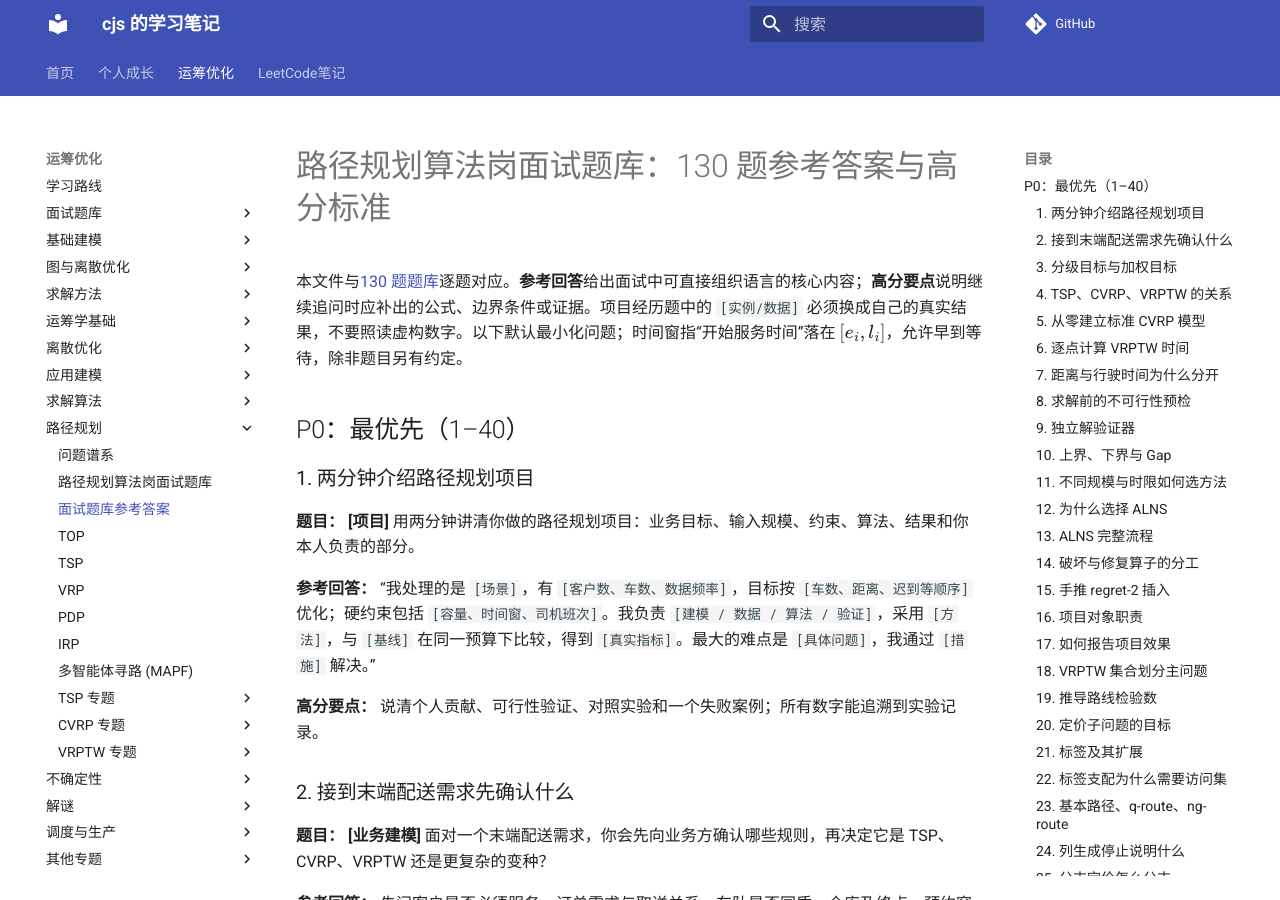
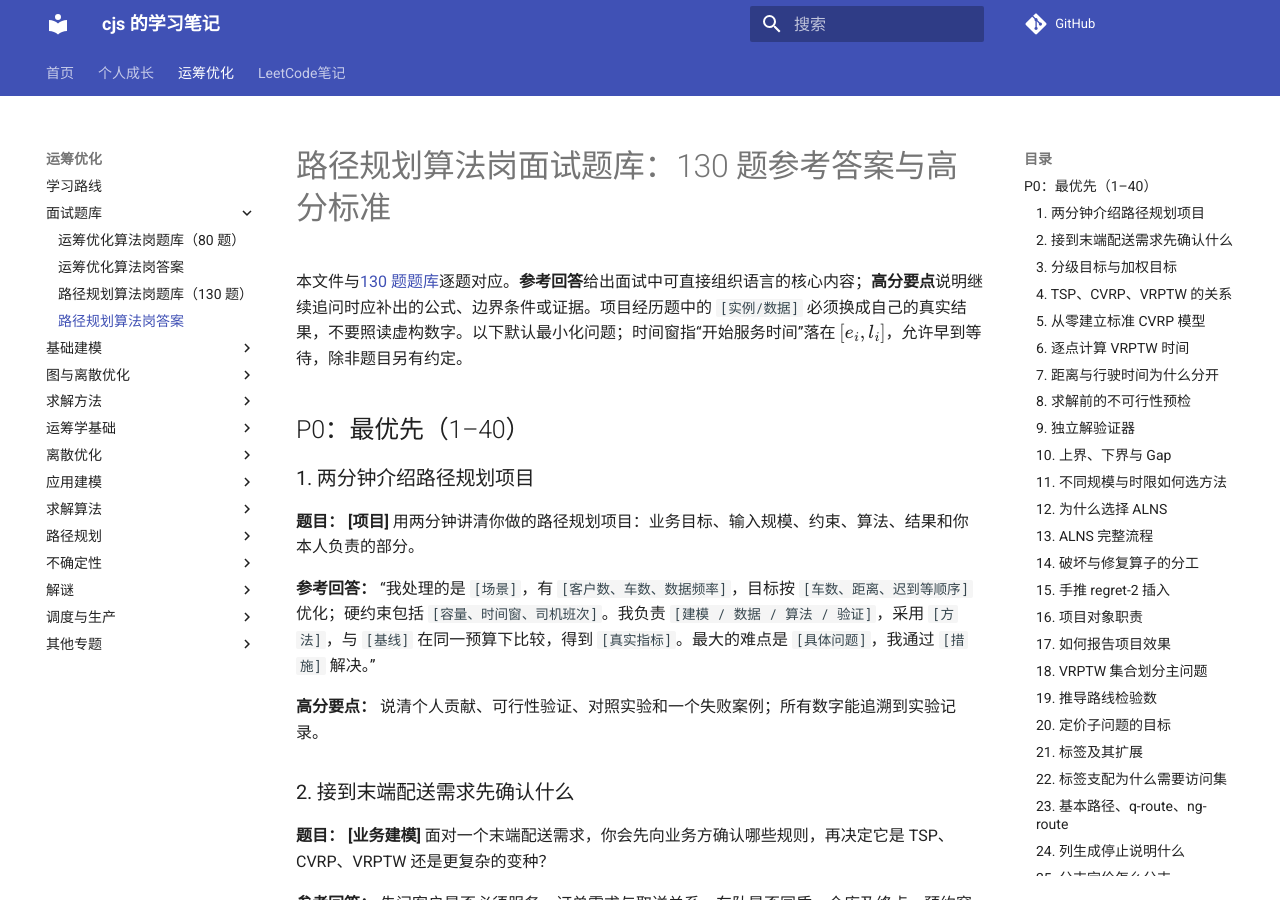
Before and after one commit to fengmaker/my-website, an MkDocs documentation site: the page built from docs/运筹优化/面试题库/路径规划算法岗面试题库_参考答案.md, in a window 1280 px wide and 900 px high. Built offline with MkDocs 1.6.1 and Material for MkDocs 9.7.7, drawn with Linux system fonts in a browser that asks for light colours; comment, search, counter and statistics services are not loaded.

Commit message:
docs: move path planning interview bank into shared folder

```diff
--- a/mkdocs.yml
+++ b/mkdocs.yml
@@ -72,8 +72,10 @@ nav:
   - 运筹优化:
     - 学习路线: index/or_index.md
     - 面试题库:
-      - 运筹优化算法岗题库: 运筹优化/面试题库/运筹优化算法岗面试题库.md
-      - 逐题参考答案: 运筹优化/面试题库/运筹优化算法岗面试题库_参考答案.md
+      - 运筹优化算法岗题库（80 题）: 运筹优化/面试题库/运筹优化算法岗面试题库.md
+      - 运筹优化算法岗答案: 运筹优化/面试题库/运筹优化算法岗面试题库_参考答案.md
+      - 路径规划算法岗题库（130 题）: 运筹优化/面试题库/路径规划算法岗面试题库.md
+      - 路径规划算法岗答案: 运筹优化/面试题库/路径规划算法岗面试题库_参考答案.md
     - 基础建模:
       - 线性规划与对偶: 运筹优化/基础建模/线性规划与对偶.md
       - 整数规划与松弛: 运筹优化/基础建模/整数规划与松弛.md
@@ -135,8 +137,6 @@ nav:
       - Dijkstra 的桶优化: 运筹优化/求解算法/Bucket_opt_SPP.md
     - 路径规划:
       - 问题谱系: 运筹优化/路径规划/问题谱系.md
-      - 路径规划算法岗面试题库: 运筹优化/路径规划/路径规划算法岗面试题库.md
-      - 面试题库参考答案: 运筹优化/路径规划/路径规划算法岗面试题库_参考答案.md
       - TOP: 运筹优化/路径规划/TOP.md
       - TSP: 运筹优化/路径规划/TSP.md
       - VRP: 运筹优化/路径规划/VRP.md
```
Also changed, not shown: docs/运筹优化/面试题库/路径规划算法岗面试题库.md (renamed from docs/运筹优化/路径规划/路径规划算法岗面试题库.md, +1 -1 lines), docs/运筹优化/面试题库/运筹优化算法岗面试题库.md (+1 -1 lines), docs/运筹优化/面试题库/运筹优化算法岗面试题库_参考答案.md (+1 -1 lines), docs/运筹优化/面试题库/路径规划算法岗面试题库_参考答案.md (renamed from docs/运筹优化/路径规划/路径规划算法岗面试题库_参考答案.md).
